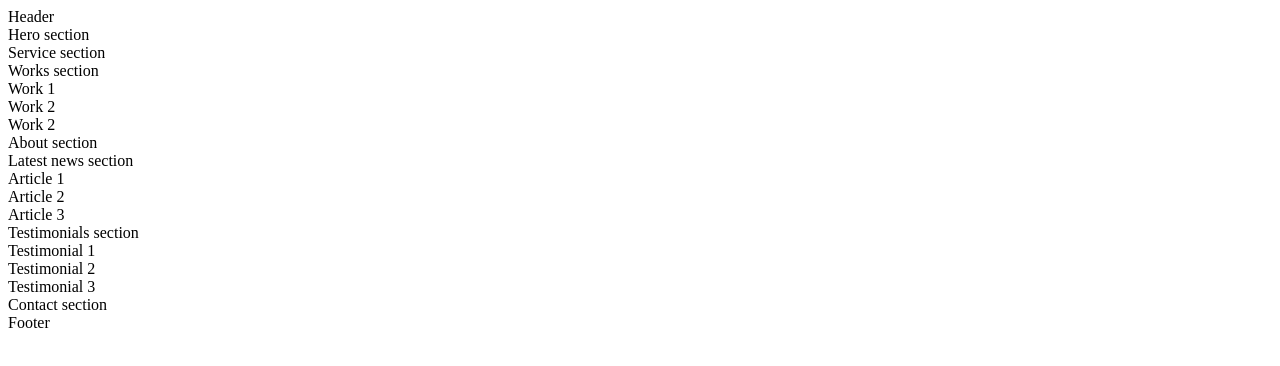
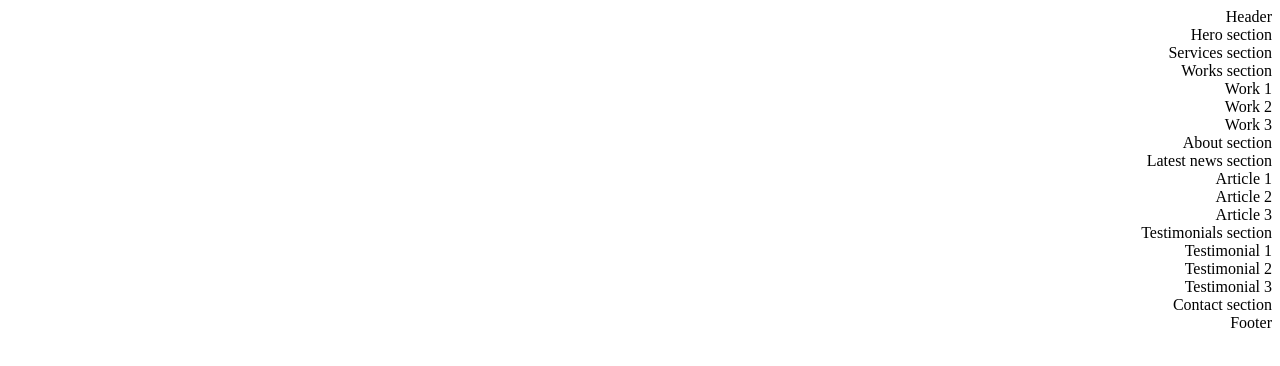
Before and after one commit to Khaikhai01/alx-frontend, a plain HTML site: page 0x00-html_advanced/6-index.html in a window 1280 px wide. Drawn offline with Linux system fonts and the light colour scheme.

Commit message:
fixed issues

```diff
--- a/0x00-html_advanced/6-index.html
+++ b/0x00-html_advanced/6-index.html
@@ -1,5 +1,5 @@
 <!DOCTYPE html>
-<html lang="en">
+<html lang="en" dir="rtl">
 <head>
     <meta charset="UTF-8">
     <meta name="viewport" content="width=device-width, initial-scale=1.0, viewport-fit=cover">
@@ -12,11 +12,11 @@
     <header>Header</header>
     <main>
         <section>Hero section</section>
-        <section>Service section</section>
+        <section>Services section</section>
         <section>Works section
           <article>Work 1</article>
           <article>Work 2</article>
-            <article>Work 2</article>
+          <article>Work 3</article>
         </section>
         <section>About section</section>
         <section>Latest news section
```
Also changed, not shown: 0x00-html_advanced/5-index.html (+2 -2 lines). Lines whose indentation alone changed are shown as unchanged.
